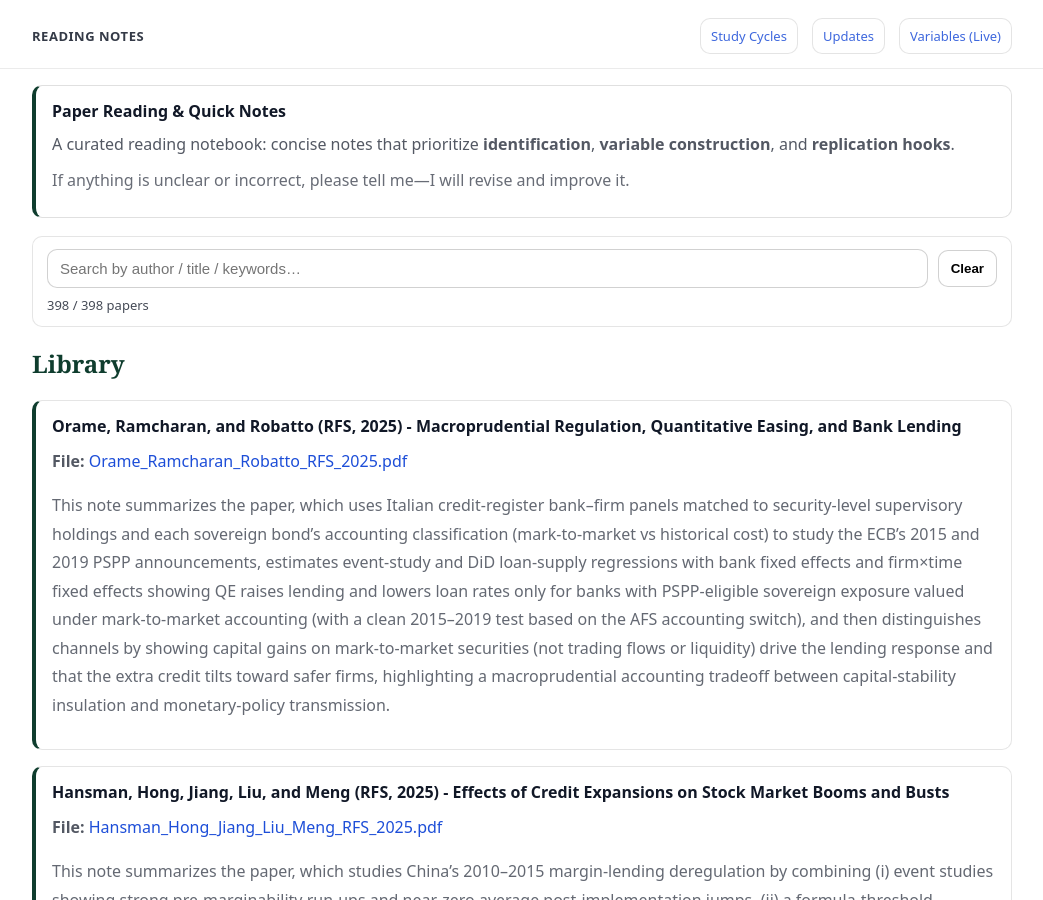
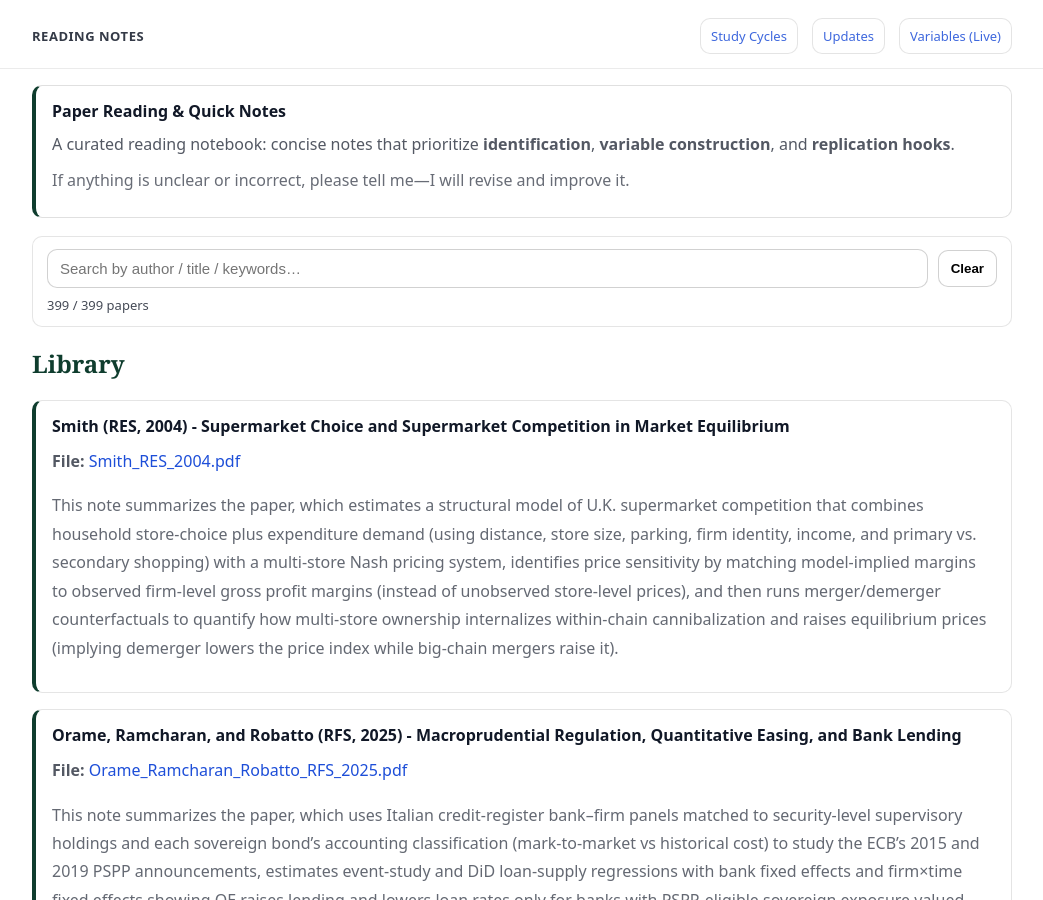
Before and after one commit to yaxinzn/study-archive, a Jekyll site: the page built from reading/index.md, in a window 1280 px wide and 900 px high. Shown: the whole window, without its empty margins (118-1161 px from the left). Built offline with Jekyll 4.4.1, drawn with Linux system fonts in a browser that asks for light colours.

Commit message:
Reading: add/update Smith_RES_2004.pdf

```diff
--- a/_data/reading.yml
+++ b/_data/reading.yml
@@ -1,3 +1,7 @@
+- title: "Smith (RES, 2004) - Supermarket Choice and Supermarket Competition in Market Equilibrium"
+  file: "Smith_RES_2004.pdf"
+  desc: "This note summarizes the paper, which estimates a structural model of U.K. supermarket competition that combines household store-choice plus expenditure demand (using distance, store size, parking, firm identity, income, and primary vs. secondary shopping) with a multi-store Nash pricing system, identifies price sensitivity by matching model-implied margins to observed firm-level gross profit margins (instead of unobserved store-level prices), and then runs merger/demerger counterfactuals to quantify how multi-store ownership internalizes within-chain cannibalization and raises equilibrium prices (implying demerger lowers the price index while big-chain mergers raise it)."
+
 - title: "Orame, Ramcharan, and Robatto (RFS, 2025) - Macroprudential Regulation, Quantitative Easing, and Bank Lending"
   file: "Orame_Ramcharan_Robatto_RFS_2025.pdf"
   desc: "This note summarizes the paper, which uses Italian credit-register bank–firm panels matched to security-level supervisory holdings and each sovereign bond’s accounting classification (mark-to-market vs historical cost) to study the ECB’s 2015 and 2019 PSPP announcements, estimates event-study and DiD loan-supply regressions with bank fixed effects and firm×time fixed effects showing QE raises lending and lowers loan rates only for banks with PSPP-eligible sovereign exposure valued under mark-to-market accounting (with a clean 2015–2019 test based on the AFS accounting switch), and then distinguishes channels by showing capital gains on mark-to-market securities (not trading flows or liquidity) drive the lending response and that the extra credit tilts toward safer firms, highlighting a macroprudential accounting tradeoff between capital-stability insulation and monetary-policy transmission."
```
Also changed, not shown: 1 other file.
